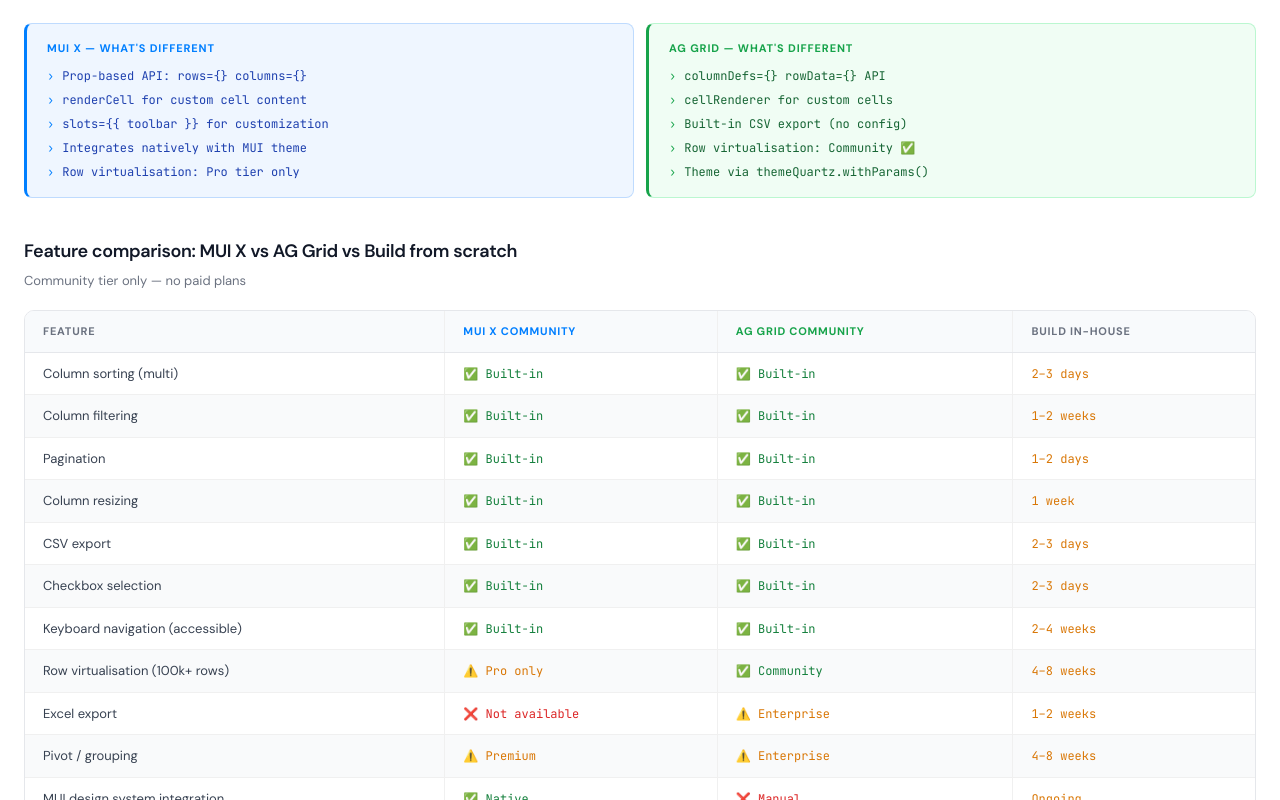
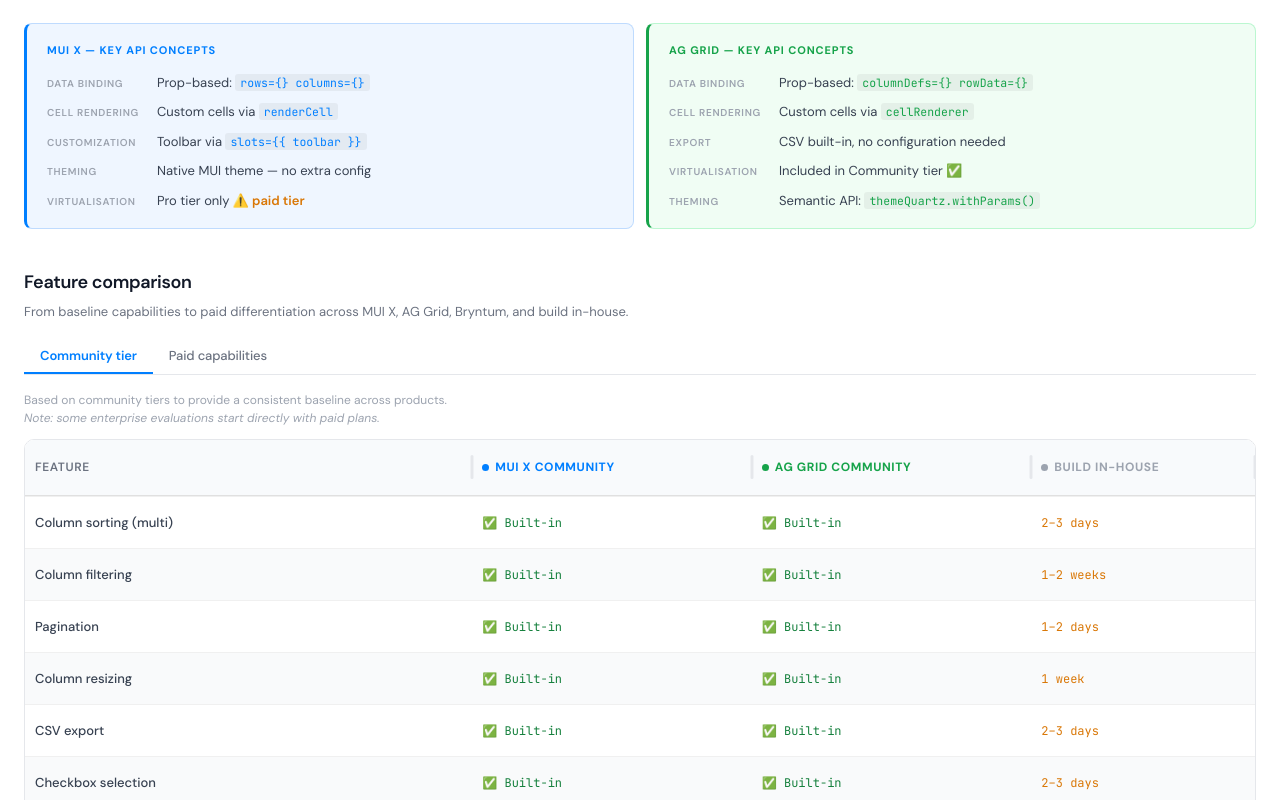
Before and after one commit to LaureBrosseau/react-ui-components-comparison, a React (Vite) app: page /demo in a window 1280 px wide. Shown: the part 900-1700 px from the top of the page. Built offline with nearby package versions, Linux system fonts and the light colour scheme; what ag-grid-community would draw is missing.

Commit message:
CE vs paid

```diff
--- a/src/pages/MUIXDemo.jsx
+++ b/src/pages/MUIXDemo.jsx
@@ -1,6 +1,10 @@
 import { useMemo, useState, useCallback } from 'react'
 import { DataGrid, GridToolbarContainer, GridToolbarExport } from '@mui/x-data-grid'
 import { createTheme, ThemeProvider } from '@mui/material/styles'
+import Card from '@mui/material/Card'
+import CardContent from '@mui/material/CardContent'
+import Tabs from '@mui/material/Tabs'
+import Tab from '@mui/material/Tab'
 import { AgGridReact } from 'ag-grid-react'
 import { AllCommunityModule, ModuleRegistry, colorSchemeLight, themeQuartz } from 'ag-grid-community'
 import { generateProspects } from '../data/prospectData'
@@ -199,18 +203,131 @@
 // ─── Feature table ────────────────────────────────────────────────────────────
 
 const featureRows = [
-  { feature: 'Column sorting (multi)',            mui: '✅ Built-in',        ag: '✅ Built-in',        effort: '2–3 days' },
-  { feature: 'Column filtering',                  mui: '✅ Built-in',        ag: '✅ Built-in',        effort: '1–2 weeks' },
-  { feature: 'Pagination',                        mui: '✅ Built-in',        ag: '✅ Built-in',        effort: '1–2 days' },
-  { feature: 'Column resizing',                   mui: '✅ Built-in',        ag: '✅ Built-in',        effort: '1 week' },
-  { feature: 'CSV export',                        mui: '✅ Built-in',        ag: '✅ Built-in',        effort: '2–3 days' },
-  { feature: 'Checkbox selection',                mui: '✅ Built-in',        ag: '✅ Built-in',        effort: '2–3 days' },
-  { feature: 'Keyboard navigation (accessible)',  mui: '✅ Built-in',        ag: '✅ Built-in',        effort: '2–4 weeks' },
-  { feature: 'Row virtualisation (100k+ rows)',   mui: '⚠️ Pro only',        ag: '✅ Community',       effort: '4–8 weeks' },
-  { feature: 'Excel export',                      mui: '❌ Not available',   ag: '⚠️ Enterprise',     effort: '1–2 weeks' },
-  { feature: 'Pivot / grouping',                  mui: '⚠️ Premium',         ag: '⚠️ Enterprise',     effort: '4–8 weeks' },
-  { feature: 'MUI design system integration',     mui: '✅ Native',          ag: '❌ Manual',          effort: 'Ongoing' },
-  { feature: 'Theming API',                       mui: '✅ MUI theme',       ag: '⚠️ Custom CSS',     effort: 'Ongoing' },
+  { id: 1,  feature: 'Column sorting (multi)',            mui: '✅ Built-in',        ag: '✅ Built-in',        effort: '2–3 days' },
+  { id: 2,  feature: 'Column filtering',                  mui: '✅ Built-in',        ag: '✅ Built-in',        effort: '1–2 weeks' },
+  { id: 3,  feature: 'Pagination',                        mui: '✅ Built-in',        ag: '✅ Built-in',        effort: '1–2 days' },
+  { id: 4,  feature: 'Column resizing',                   mui: '✅ Built-in',        ag: '✅ Built-in',        effort: '1 week' },
+  { id: 5,  feature: 'CSV export',                        mui: '✅ Built-in',        ag: '✅ Built-in',        effort: '2–3 days' },
+  { id: 6,  feature: 'Checkbox selection',                mui: '✅ Built-in',        ag: '✅ Built-in',        effort: '2–3 days' },
+  { id: 7,  feature: 'Keyboard navigation (accessible)',  mui: '✅ Built-in',        ag: '✅ Built-in',        effort: '2–4 weeks' },
+  { id: 8,  feature: 'Row virtualisation (100k+ rows)',   mui: '⚠️ Pro only',        ag: '✅ Community',       effort: '4–8 weeks' },
+  { id: 9,  feature: 'Excel export',                      mui: '❌ Not available',   ag: '⚠️ Enterprise',     effort: '1–2 weeks' },
+  { id: 10, feature: 'Pivot / grouping',                  mui: '⚠️ Premium',         ag: '⚠️ Enterprise',     effort: '4–8 weeks' },
+  { id: 11, feature: 'MUI design system integration',     mui: '✅ Native',          ag: '❌ Manual',          effort: 'Ongoing' },
+  { id: 12, feature: 'Theming API',                       mui: '✅ MUI theme',       ag: '⚠️ Custom CSS',     effort: 'Ongoing' },
+]
+
+const featureColumns = [
+  {
+    field: 'feature', headerName: 'Feature', flex: 1.6, minWidth: 200, sortable: false,
+    renderCell: ({ value }) => (
+      <span style={{ fontSize: '13px', color: '#374151', fontWeight: '500' }}>{value}</span>
+    ),
+  },
+  {
+    field: 'mui', headerName: 'MUI X Community', flex: 1, minWidth: 150, sortable: false,
+    renderHeader: () => (
+      <span style={{ display: 'flex', alignItems: 'center', gap: '6px' }}>
+        <span style={{ width: '7px', height: '7px', borderRadius: '50%', background: '#007FFF', display: 'inline-block' }} />
+        <span style={{ fontWeight: '700', color: '#007FFF', fontSize: '12px', textTransform: 'uppercase', letterSpacing: '0.05em' }}>MUI X Community</span>
+      </span>
+    ),
+    renderCell: ({ value }) => (
+      <span style={{ fontSize: '12px', color: featureColor(value), fontFamily: "'JetBrains Mono', monospace" }}>{value}</span>
+    ),
+  },
+  {
+    field: 'ag', headerName: 'AG Grid Community', flex: 1, minWidth: 150, sortable: false,
+    renderHeader: () => (
+      <span style={{ display: 'flex', alignItems: 'center', gap: '6px' }}>
+        <span style={{ width: '7px', height: '7px', borderRadius: '50%', background: '#16a34a', display: 'inline-block' }} />
+        <span style={{ fontWeight: '700', color: '#16a34a', fontSize: '12px', textTransform: 'uppercase', letterSpacing: '0.05em' }}>AG Grid Community</span>
+      </span>
+    ),
+    renderCell: ({ value }) => (
+      <span style={{ fontSize: '12px', color: featureColor(value), fontFamily: "'JetBrains Mono', monospace" }}>{value}</span>
+    ),
+  },
+  {
+    field: 'effort', headerName: 'Build in-house', flex: 0.8, minWidth: 130, sortable: false,
+    renderHeader: () => (
+      <span style={{ display: 'flex', alignItems: 'center', gap: '6px' }}>
+        <span style={{ width: '7px', height: '7px', borderRadius: '50%', background: '#9ca3af', display: 'inline-block' }} />
+        <span style={{ fontWeight: '700', color: '#9ca3af', fontSize: '12px', textTransform: 'uppercase', letterSpacing: '0.05em' }}>Build in-house</span>
+      </span>
+    ),
+    renderCell: ({ value }) => (
+      <span style={{ fontSize: '12px', color: '#d97706', fontFamily: "'JetBrains Mono', monospace" }}>{value}</span>
+    ),
+  },
+]
+
+const paidRows = [
+  { id: 1,  feature: 'Row grouping / aggregation',          mui: '⚠️ Premium',         ag: '✅ Enterprise',      bryntum: '⚠️ Partial',        effort: '4–8 weeks' },
+  { id: 2,  feature: 'Pivoting',                            mui: '⚠️ Premium',         ag: '✅ Enterprise',      bryntum: '❌',                effort: '4–8 weeks' },
+  { id: 3,  feature: 'Excel export',                        mui: '⚠️ Pro/Premium',     ag: '✅ Enterprise',      bryntum: '⚠️ Limited',        effort: '1–2 weeks' },
+  { id: 4,  feature: 'Advanced filtering',                  mui: '⚠️ Pro/Premium',     ag: '✅ Enterprise',      bryntum: '⚠️ Partial',        effort: '2–4 weeks' },
+  { id: 5,  feature: 'Large dataset performance (100k+)',   mui: '⚠️ Premium',         ag: '✅ Strong',          bryntum: '⚠️ Partial',        effort: '4–8 weeks' },
+  { id: 6,  feature: 'Charts integration',                  mui: '✅ Native',          ag: '⚠️ Separate (AG Charts)', bryntum: '❌',           effort: '2–4 weeks' },
+  { id: 7,  feature: 'Design system / theming',             mui: '✅ Native (MUI)',    ag: '❌ Manual',          bryntum: '❌',                effort: 'Ongoing' },
+  { id: 8,  feature: 'Scheduling / Gantt',                  mui: '❌',                 ag: '❌',                 bryntum: '✅ Core strength',  effort: '8–12+ weeks' },
+]
+
+const paidColumns = [
+  {
+    field: 'feature', headerName: 'Feature', flex: 1.8, minWidth: 220, sortable: false,
+    renderCell: ({ value }) => (
+      <span style={{ fontSize: '13px', color: '#374151', fontWeight: '500' }}>{value}</span>
+    ),
+  },
+  {
+    field: 'mui', headerName: 'MUI X Pro/Premium', flex: 1, minWidth: 150, sortable: false,
+    renderHeader: () => (
+      <span style={{ display: 'flex', alignItems: 'center', gap: '6px' }}>
+        <span style={{ width: '7px', height: '7px', borderRadius: '50%', background: '#007FFF', display: 'inline-block' }} />
+        <span style={{ fontWeight: '700', color: '#007FFF', fontSize: '12px', textTransform: 'uppercase', letterSpacing: '0.05em' }}>MUI X Pro/Premium</span>
+      </span>
+    ),
+    renderCell: ({ value }) => (
+      <span style={{ fontSize: '12px', color: featureColor(value), fontFamily: "'JetBrains Mono', monospace" }}>{value}</span>
+    ),
+  },
+  {
+    field: 'ag', headerName: 'AG Grid Enterprise', flex: 1, minWidth: 160, sortable: false,
+    renderHeader: () => (
+      <span style={{ display: 'flex', alignItems: 'center', gap: '6px' }}>
+        <span style={{ width: '7px', height: '7px', borderRadius: '50%', background: '#16a34a', display: 'inline-block' }} />
+        <span style={{ fontWeight: '700', color: '#16a34a', fontSize: '12px', textTransform: 'uppercase', letterSpacing: '0.05em' }}>AG Grid Enterprise</span>
+      </span>
+    ),
+    renderCell: ({ value }) => (
+      <span style={{ fontSize: '12px', color: featureColor(value), fontFamily: "'JetBrains Mono', monospace" }}>{value}</span>
+    ),
+  },
+  {
+    field: 'bryntum', headerName: 'Bryntum', flex: 1, minWidth: 140, sortable: false,
+    renderHeader: () => (
+      <span style={{ display: 'flex', alignItems: 'center', gap: '6px' }}>
+        <span style={{ width: '7px', height: '7px', borderRadius: '50%', background: '#e67e22', display: 'inline-block' }} />
+        <span style={{ fontWeight: '700', color: '#e67e22', fontSize: '12px', textTransform: 'uppercase', letterSpacing: '0.05em' }}>Bryntum</span>
+      </span>
+    ),
+    renderCell: ({ value }) => (
+      <span style={{ fontSize: '12px', color: featureColor(value), fontFamily: "'JetBrains Mono', monospace" }}>{value}</span>
+    ),
+  },
+  {
+    field: 'effort', headerName: 'Build in-house', flex: 0.8, minWidth: 130, sortable: false,
+    renderHeader: () => (
+      <span style={{ display: 'flex', alignItems: 'center', gap: '6px' }}>
+        <span style={{ width: '7px', height: '7px', borderRadius: '50%', background: '#9ca3af', display: 'inline-block' }} />
+        <span style={{ fontWeight: '700', color: '#9ca3af', fontSize: '12px', textTransform: 'uppercase', letterSpacing: '0.05em' }}>Build in-house</span>
+      </span>
+    ),
+    renderCell: ({ value }) => (
+      <span style={{ fontSize: '12px', color: '#d97706', fontFamily: "'JetBrains Mono', monospace" }}>{value}</span>
+    ),
+  },
 ]
 
 function featureColor(val) {
@@ -255,6 +372,7 @@
 
 export default function MUIXDemo() {
   const [activeTab, setActiveTab] = useState('mui')
+  const [featureTab, setFeatureTab] = useState('community')
   const prospects = useMemo(() => generateProspects(), [])
 
   const onAgGridReady = useCallback((params) => {
@@ -344,114 +462,148 @@
 
       {/* API diff callout */}
       <div style={{ marginTop: '24px', display: 'grid', gridTemplateColumns: '1fr 1fr', gap: '12px', marginBottom: '40px' }}>
-        <div style={{
-          background: '#eff6ff', border: '1px solid #bfdbfe', borderLeft: '3px solid #007FFF',
-          borderRadius: '8px', padding: '16px 20px',
-        }}>
-          <div style={{ fontSize: '11px', fontWeight: '700', color: '#007FFF', textTransform: 'uppercase', letterSpacing: '0.08em', marginBottom: '10px' }}>
-            MUI X — What's different
-          </div>
-          <ul style={{ listStyle: 'none', display: 'flex', flexDirection: 'column', gap: '6px' }}>
-            {[
-              'Prop-based API: rows={} columns={}',
-              'renderCell for custom cell content',
-              'slots={{ toolbar }} for customization',
-              'Integrates natively with MUI theme',
-              'Row virtualisation: Pro tier only',
-            ].map(t => (
-              <li key={t} style={{ fontSize: '12px', color: '#1e40af', fontFamily: "'JetBrains Mono', monospace", display: 'flex', gap: '8px' }}>
-                <span style={{ color: '#007FFF', flexShrink: 0 }}>›</span>{t}
-              </li>
-            ))}
-          </ul>
-        </div>
-        <div style={{
-          background: '#f0fdf4', border: '1px solid #bbf7d0', borderLeft: '3px solid #16a34a',
-          borderRadius: '8px', padding: '16px 20px',
-        }}>
-          <div style={{ fontSize: '11px', fontWeight: '700', color: '#16a34a', textTransform: 'uppercase', letterSpacing: '0.08em', marginBottom: '10px' }}>
-            AG Grid — What's different
-          </div>
-          <ul style={{ listStyle: 'none', display: 'flex', flexDirection: 'column', gap: '6px' }}>
-            {[
-              'columnDefs={} rowData={} API',
-              'cellRenderer for custom cells',
-              'Built-in CSV export (no config)',
-              'Row virtualisation: Community ✅',
-              'Theme via themeQuartz.withParams()',
-            ].map(t => (
-              <li key={t} style={{ fontSize: '12px', color: '#166534', fontFamily: "'JetBrains Mono', monospace", display: 'flex', gap: '8px' }}>
-                <span style={{ color: '#16a34a', flexShrink: 0 }}>›</span>{t}
-              </li>
-            ))}
-          </ul>
-        </div>
+        {[
+          {
+            color: '#007FFF',
+            bg: '#eff6ff',
+            border: '#bfdbfe',
+            title: 'MUI X — Key API concepts',
+            items: [
+              { label: 'Data binding',    text: 'Prop-based: ', code: 'rows={}  columns={}' },
+              { label: 'Cell rendering',  text: 'Custom cells via ', code: 'renderCell' },
+              { label: 'Customization',   text: 'Toolbar via ', code: 'slots={{ toolbar }}' },
+              { label: 'Theming',         text: 'Native MUI theme — no extra config' },
+              { label: 'Virtualisation',  text: 'Pro tier only', warn: true },
+            ],
+          },
+          {
+            color: '#16a34a',
+            bg: '#f0fdf4',
+            border: '#bbf7d0',
+            title: 'AG Grid — Key API concepts',
+            items: [
+              { label: 'Data binding',    text: 'Prop-based: ', code: 'columnDefs={}  rowData={}' },
+              { label: 'Cell rendering',  text: 'Custom cells via ', code: 'cellRenderer' },
+              { label: 'Export',          text: 'CSV built-in, no configuration needed' },
+              { label: 'Virtualisation',  text: 'Included in Community tier', ok: true },
+              { label: 'Theming',         text: 'Semantic API: ', code: 'themeQuartz.withParams()' },
+            ],
+          },
+        ].map(({ color, bg, border, title, items }) => (
+          <ThemeProvider key={title} theme={muiTheme}>
+            <Card sx={{
+              background: bg,
+              border: `1px solid ${border}`,
+              borderLeft: `3px solid ${color}`,
+              borderRadius: '8px',
+              boxShadow: 'none',
+            }}>
+              <CardContent sx={{ p: '18px 20px', '&:last-child': { pb: '18px' } }}>
+                <div style={{ fontSize: '11px', fontWeight: '700', color, textTransform: 'uppercase', letterSpacing: '0.08em', marginBottom: '14px' }}>
+                  {title}
+                </div>
+                <div style={{ display: 'flex', flexDirection: 'column', gap: '10px' }}>
+                  {items.map(({ label, text, code, warn, ok }) => (
+                    <div key={label} style={{ display: 'flex', alignItems: 'baseline', gap: '10px' }}>
+                      <span style={{
+                        fontSize: '10px', fontWeight: '600', color: '#9ca3af',
+                        textTransform: 'uppercase', letterSpacing: '0.07em',
+                        minWidth: '100px', flexShrink: 0,
+                      }}>
+                        {label}
+                      </span>
+                      <span style={{ fontSize: '13px', color: '#374151', lineHeight: '1.5' }}>
+                        {text}
+                        {code && (
+                          <code style={{
+                            fontFamily: "'JetBrains Mono', monospace",
+                            fontSize: '11.5px',
+                            background: 'rgba(0,0,0,0.05)',
+                            borderRadius: '3px',
+                            padding: '1px 5px',
+                            color,
+                          }}>
+                            {code}
+                          </code>
+                        )}
+                        {warn && <span style={{ color: '#d97706', fontWeight: '600' }}> ⚠️ paid tier</span>}
+                        {ok  && <span style={{ color: '#15803d', fontWeight: '600' }}> ✅</span>}
+                      </span>
+                    </div>
+                  ))}
+                </div>
+              </CardContent>
+            </Card>
+          </ThemeProvider>
+        ))}
       </div>
 
-      {/* Feature comparison table */}
+      {/* Feature comparison tables */}
       <div>
         <h2 style={{ fontSize: '18px', fontWeight: '600', color: '#111827', marginBottom: '6px', letterSpacing: '-0.02em' }}>
-          Feature comparison: MUI X vs AG Grid vs Build from scratch
+          Feature comparison
         </h2>
-        <p style={{ fontSize: '13px', color: '#6b7280', marginBottom: '20px' }}>
-          Community tier only — no paid plans
+        <p style={{ fontSize: '13px', color: '#6b7280', marginBottom: '16px' }}>
+          From baseline capabilities to paid differentiation across MUI X, AG Grid, Bryntum, and build in-house.
         </p>
 
-        <div style={{ background: '#ffffff', border: '1px solid #e5e7eb', borderRadius: '10px', overflow: 'hidden', marginBottom: '8px' }}>
-          <table style={{ width: '100%', borderCollapse: 'collapse' }}>
-            <thead>
-              <tr style={{ background: '#f8fafc' }}>
-                {[
-                  { label: 'Feature', color: '#6b7280' },
-                  { label: 'MUI X Community', color: '#007FFF' },
-                  { label: 'AG Grid Community', color: '#16a34a' },
-                  { label: 'Build in-house', color: '#6b7280' },
-                ].map(({ label, color }, i) => (
-                  <th key={label} style={{
-                    padding: '12px 18px', textAlign: 'left',
-                    fontSize: '11px', fontWeight: '700', color,
-                    textTransform: 'uppercase', letterSpacing: '0.07em',
-                    borderBottom: '1px solid #e5e7eb',
-                    borderRight: i < 3 ? '1px solid #f0f0f0' : 'none',
-                  }}>
-                    {label}
-                  </th>
-                ))}
-              </tr>
-            </thead>
-            <tbody>
-              {featureRows.map((row, i) => (
-                <tr key={row.feature} style={{ background: i % 2 === 0 ? '#ffffff' : '#f9fafb' }}>
-                  <td style={{ padding: '11px 18px', fontSize: '13px', color: '#374151', borderBottom: '1px solid #f0f0f0', borderRight: '1px solid #f0f0f0' }}>
-                    {row.feature}
-                  </td>
-                  <td style={{ padding: '11px 18px', fontSize: '12px', color: featureColor(row.mui), borderBottom: '1px solid #f0f0f0', borderRight: '1px solid #f0f0f0', fontFamily: "'JetBrains Mono', monospace" }}>
-                    {row.mui}
-                  </td>
-                  <td style={{ padding: '11px 18px', fontSize: '12px', color: featureColor(row.ag), borderBottom: '1px solid #f0f0f0', borderRight: '1px solid #f0f0f0', fontFamily: "'JetBrains Mono', monospace" }}>
-                    {row.ag}
-                  </td>
-                  <td style={{ padding: '11px 18px', fontSize: '12px', color: '#d97706', borderBottom: '1px solid #f0f0f0', fontFamily: "'JetBrains Mono', monospace" }}>
-                    {row.effort}
-                  </td>
-                </tr>
-              ))}
-            </tbody>
-          </table>
-        </div>
-        <TechLabel tags={['Custom HTML <table>', 'Inline styles']} />
+        <ThemeProvider theme={muiTheme}>
+          <Tabs
+            value={featureTab}
+            onChange={(_, v) => setFeatureTab(v)}
+            sx={{
+              minHeight: '36px',
+              marginBottom: '16px',
+              borderBottom: '1px solid #e5e7eb',
+              '& .MuiTabs-indicator': { backgroundColor: '#007FFF', height: '2px' },
+              '& .MuiTab-root': {
+                minHeight: '36px', padding: '0 16px', fontSize: '13px', fontWeight: '500',
+                color: '#6b7280', textTransform: 'none', letterSpacing: '-0.01em',
+                '&.Mui-selected': { color: '#007FFF', fontWeight: '600' },
+              },
+            }}
+          >
+            <Tab value="community" label="Community tier" />
+            <Tab value="paid" label="Paid capabilities" />
+          </Tabs>
 
-        <div style={{
-          marginTop: '16px',
-          background: '#fef2f2', border: '1px solid #fecaca', borderLeft: '4px solid #dc2626',
-          borderRadius: '8px', padding: '18px 22px', display: 'flex', gap: '12px', alignItems: 'flex-start',
-        }}>
-          <span style={{ fontSize: '16px', marginTop: '1px' }}>🚨</span>
-          <p style={{ fontSize: '14px', color: '#b91c1c', lineHeight: '1.65' }}>
-            <strong style={{ color: '#7f1d1d' }}>6–12 weeks</strong> of senior frontend dev time, before your first feature request.{' '}
-            Every team that has tried to build this has regretted it.
-          </p>
-        </div>
+          {featureTab === 'community' && (
+            <div>
+              <p style={{ fontSize: '12px', color: '#9ca3af', marginBottom: '12px', fontStyle: '' }}>
+                Based on community tiers to provide a consistent baseline across products.<br/><em>Note: some enterprise evaluations start directly with paid plans.</em>
+              </p>
+              <div style={{ background: '#ffffff', border: '1px solid #e5e7eb', borderRadius: '10px', overflow: 'hidden', marginBottom: '8px' }}>
+                <DataGrid
+                  rows={featureRows}
+                  columns={featureColumns}
+                  hideFooter
+                  disableColumnMenu
+                  disableRowSelectionOnClick
+                  style={{ minHeight: 200 }}
+                />
+              </div>
+            </div>
+          )}
+
+          {featureTab === 'paid' && (
+            <div>
+              <p style={{ fontSize: '12px', color: '#9ca3af', marginBottom: '12px', fontStyle: '' }}>
+                Comparison of paid features to show how each solution differentiates beyond the baseline.
+              </p>
+              <div style={{ background: '#ffffff', border: '1px solid #e5e7eb', borderRadius: '10px', overflow: 'hidden', marginBottom: '8px' }}>
+                <DataGrid
+                  rows={paidRows}
+                  columns={paidColumns}
+                  hideFooter
+                  disableColumnMenu
+                  disableRowSelectionOnClick
+                  style={{ minHeight: 200 }}
+                />
+              </div>
+              <TechLabel tags={['MUI X — DataGrid', 'MUI — Tabs', 'Inline styles']} />
+            </div>
+          )}
+        </ThemeProvider>
       </div>
     </div>
   )
```
